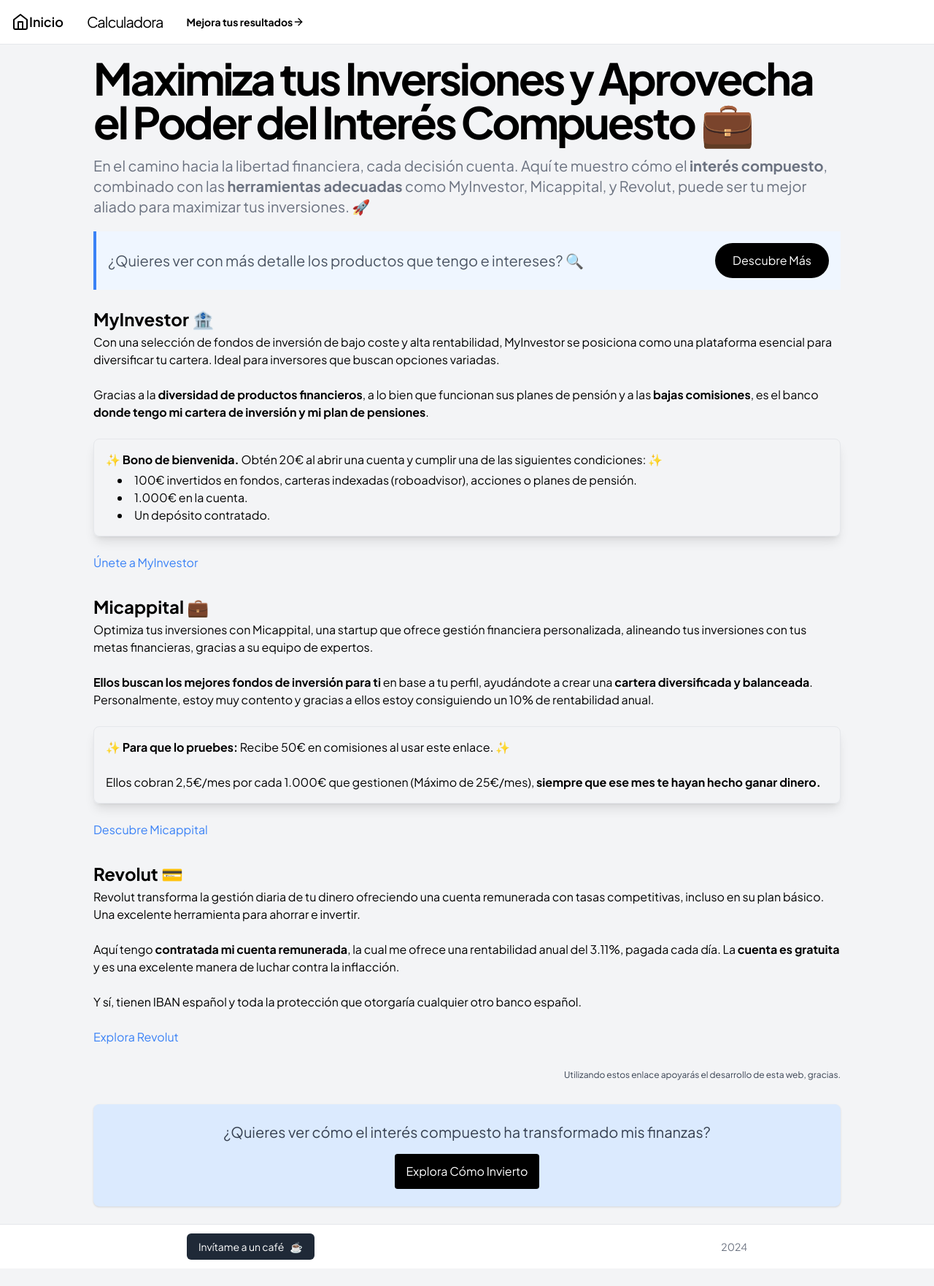
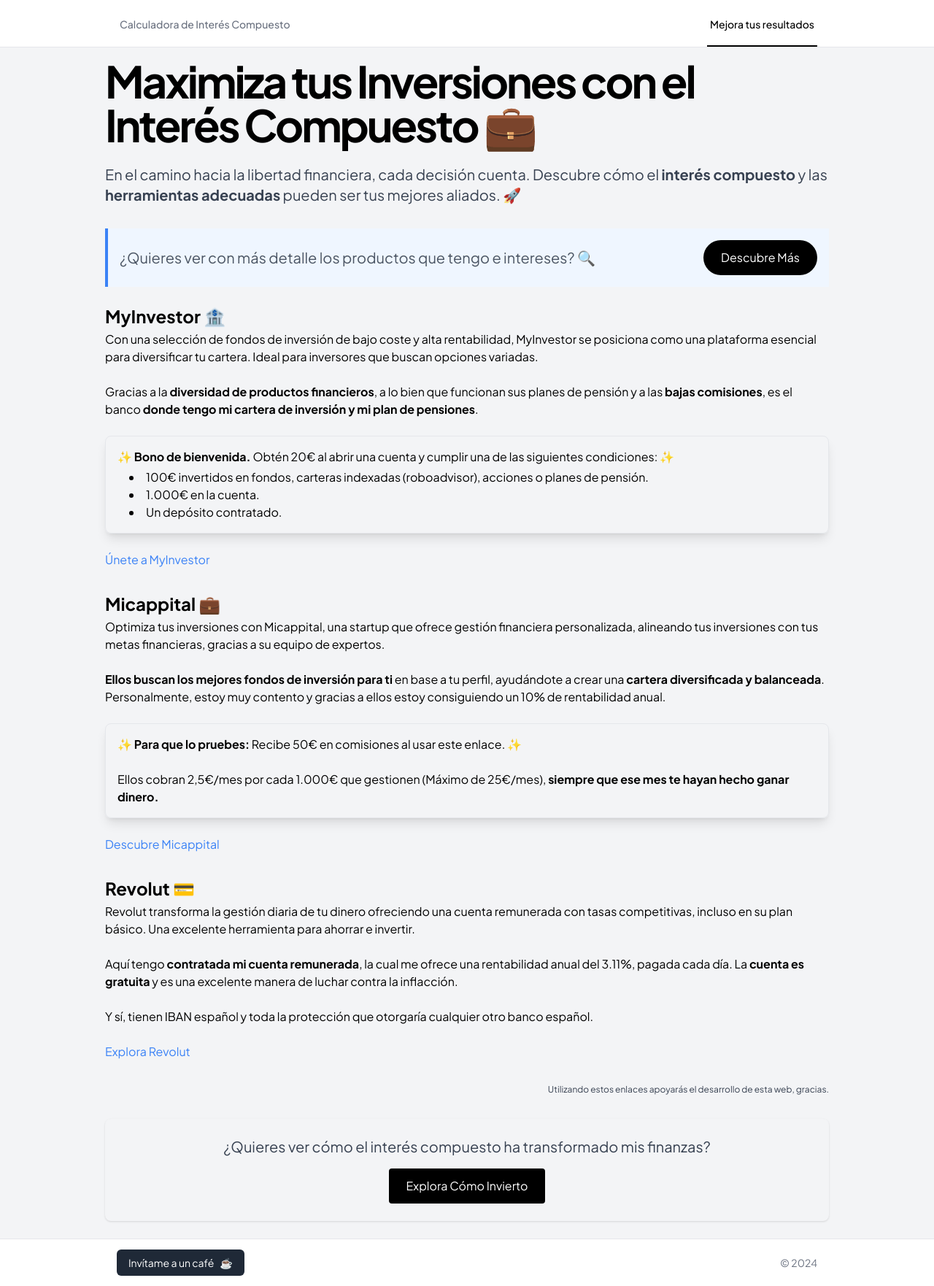
Before and after one commit to jlfernandezfernandez/compound-interest-calculator, a Next.js app: page /mejora-tus-resultados in a window 1280 px wide. Shown: the whole page at 73% size. Before the commit the page ends 1738 px from the top, so only its background shows below. Built offline with nearby package versions, Linux system fonts and the light colour scheme.

Commit message:
feature: delete home page

```diff
--- a/src/app/calculadora-interes-compuesto/page.tsx
+++ b/src/app/calculadora-interes-compuesto/page.tsx
@@ -1,6 +1,6 @@
+// app/calculadora-interes-compuesto/page.tsx
+
 import FinalSection from "@/components/FinalSection";
-import Footer from "@/components/Footer";
-import Header from "@/components/Header";
 import IntroductionSection from "@/components/IntroductionSection";
 import ProductButtons from "@/components/ProductButtons";
 import ProductList from "@/components/ProductList";
@@ -9,27 +9,24 @@ import { Metadata } from "next";
 
 export const metadata: Metadata = {
   title: "Calculadora de Interés Compuesto Avanzada - Maximiza tus Inversiones",
-    description: "Descubre la calculadora de interés compuesto más completa y elegante. Con opciones únicas para fondos de inversión, planes de pensión y cuentas remuneradas. Analiza tus inversiones de manera individual o conjunta y toma decisiones informadas para crecer tu patrimonio. Única en su clase, diseñada para inversores exigentes que buscan optimizar sus rendimientos financieros.",
+  description:
+    "Descubre la calculadora de interés compuesto más completa. Analiza fondos de inversión, planes de pensión y cuentas remuneradas. Optimiza tus rendimientos financieros con nuestra herramienta única.",
 };
 
 export default function CalculatorPage() {
   return (
-        <div className="flex flex-col min-h-screen">
-            <Header />
-            <div className="flex-grow">
-                <div className="flex flex-col p-3 font-body">
-                    <main className="flex flex-col items-center w-full overflow-auto">
+    <>
+      <main className="flex-grow">
+        <div className="flex flex-col p-3 font-body max-w-7xl mx-auto">
+          <div className="flex flex-col items-center w-full overflow-auto">
             <IntroductionSection />
             <ProductButtons />
             <ProductList />
             <ProductsResult />
-                    </main>
           </div>
         </div>
-            <div className="my-auto p-3">
+      </main>
       <FinalSection />
-            </div>
-            <Footer />
-        </div>
+    </>
   );
 }
--- a/src/app/layout.tsx
+++ b/src/app/layout.tsx
@@ -1,9 +1,13 @@
+// app/layout.tsx
+
 import type { Metadata, Viewport } from "next";
 import { Plus_Jakarta_Sans } from "next/font/google";
 import "./globals.css";
 import { Providers } from "@/store/Providers";
 import { SpeedInsights } from "@vercel/speed-insights/next";
 import { Analytics } from "@vercel/analytics/react";
+import Header from "@/components/Header";
+import Footer from "@/components/Footer";
 
 const plusJakartaSNS = Plus_Jakarta_Sans({ subsets: ["latin"] });
 
@@ -38,7 +42,11 @@ export default function RootLayout({
     <html lang="es">
       <body className={plusJakartaSNS.className}>
         <Providers>
-          {children}
+          <div className="flex flex-col min-h-screen">
+            <Header />
+            <main className="flex-grow">{children}</main>
+            <Footer />
+          </div>
           <SpeedInsights />
           <Analytics />
         </Providers>
--- a/src/app/mejora-tus-resultados/page.tsx
+++ b/src/app/mejora-tus-resultados/page.tsx
@@ -1,86 +1,162 @@
-import Footer from "@/components/Footer";
-import Header from "@/components/Header";
+// app/mejora-tus-resultados/page.tsx
+
 import { Metadata } from "next";
 import Link from "next/link";
 
 export const metadata: Metadata = {
-    title: "Maximiza tus Ganancias: Aprovecha el Interés Compuesto con MyInvestor, Micappital y Revolut",
-    description: "Eleva tu estrategia de inversión y maximiza tus rendimientos con el poder del interés compuesto. Descubre cómo MyInvestor, Micappital y Revolut pueden transformar tus finanzas.",
+  title: "Maximiza tus Ganancias: Aprovecha el Interés Compuesto",
+  description:
+    "Eleva tu estrategia de inversión y maximiza tus rendimientos con el poder del interés compuesto. Descubre cómo MyInvestor, Micappital y Revolut pueden transformar tus finanzas.",
 };
 
 export default function ImproveResultsPage() {
   return (
-        <div className="flex flex-col min-h-screen">
-            <Header />
-            <div className="flex flex-grow justify-center items-center p-4 mb-2">
-
-                <div className="max-w-5xl">
-                    <h1 className="text-2xl sm:text-3xl md:text-4xl lg:text-5xl xl:text-6xl font-bold tracking-tighter mb-4">Maximiza tus Inversiones y Aprovecha el Poder del Interés Compuesto 💼</h1>
-                    <p className="text-lg sm:text-xl text-gray-500 dark:text-gray-400 mb-5">En el camino hacia la libertad financiera, cada decisión cuenta. Aquí te muestro cómo el <strong>interés compuesto</strong>, combinado con las <strong>herramientas adecuadas</strong> como MyInvestor, Micappital, y Revolut, puede ser tu mejor aliado para maximizar tus inversiones. 🚀</p>
+    <main className="p-4 mb-2 max-w-5xl mx-auto">
+      <h1 className="text-3xl sm:text-4xl md:text-5xl lg:text-6xl font-bold tracking-tighter mb-6">
+        Maximiza tus Inversiones con el Interés Compuesto 💼
+      </h1>
+      <p className="text-lg sm:text-xl text-gray-700 mb-8">
+        En el camino hacia la libertad financiera, cada decisión cuenta.
+        Descubre cómo el <strong>interés compuesto</strong> y las{" "}
+        <strong>herramientas adecuadas</strong> pueden ser tus mejores aliados.
+        🚀
+      </p>
       <div className="p-4 mb-6 flex flex-col sm:flex-row justify-between items-center bg-blue-50 border-l-4 border-blue-500">
-                        <p className="text-lg sm:text-xl text-gray-600 dark:text-gray-400 mb-6 sm:mb-0">¿Quieres ver con más detalle los productos que tengo e intereses? 🔍</p>
-                        <Link href="/mejora-tus-resultados/como-invierto" className="inline-block bg-black hover:bg-gray-800 text-white py-3 px-6 rounded-full transition duration-300">
+        <p className="text-lg sm:text-xl text-gray-600 dark:text-gray-400 mb-6 sm:mb-0">
+          ¿Quieres ver con más detalle los productos que tengo e intereses? 🔍
+        </p>
+        <Link
+          href="/mejora-tus-resultados/como-invierto"
+          className="inline-block bg-black hover:bg-gray-800 text-white py-3 px-6 rounded-full transition duration-300"
+        >
           Descubre Más
         </Link>
       </div>
       <div className="space-y-8">
-
         <div>
           <h2 className="text-2xl font-bold mb-1">MyInvestor 🏦</h2>
-                            <p>Con una selección de fondos de inversión de bajo coste y alta rentabilidad, MyInvestor se posiciona como una plataforma esencial para diversificar tu cartera. Ideal para inversores que buscan opciones variadas.</p>
+          <p>
+            Con una selección de fondos de inversión de bajo coste y alta
+            rentabilidad, MyInvestor se posiciona como una plataforma esencial
+            para diversificar tu cartera. Ideal para inversores que buscan
+            opciones variadas.
+          </p>
           <br />
-                            <p>Gracias a la <strong>diversidad de productos financieros</strong>, a lo bien que funcionan sus planes de pensión y a las <strong>bajas comisiones</strong>, es el banco <strong>donde tengo mi cartera de inversión y mi plan de pensiones</strong>.</p>
+          <p>
+            Gracias a la <strong>diversidad de productos financieros</strong>, a
+            lo bien que funcionan sus planes de pensión y a las{" "}
+            <strong>bajas comisiones</strong>, es el banco{" "}
+            <strong>
+              donde tengo mi cartera de inversión y mi plan de pensiones
+            </strong>
+            .
+          </p>
           <br />
           <div className="p-4 border border-gray-200 rounded-lg shadow-lg">
-                                <p><strong>✨ Bono de bienvenida.</strong> Obtén 20€ al abrir una cuenta y cumplir una de las siguientes condiciones: ✨</p>
+            <p>
+              <strong>✨ Bono de bienvenida.</strong> Obtén 20€ al abrir una
+              cuenta y cumplir una de las siguientes condiciones: ✨
+            </p>
             <ul className="list-disc list-inside mt-1 ml-4">
-                                    <li>100€ invertidos en fondos, carteras indexadas (roboadvisor), acciones o planes de pensión.</li>
+              <li>
+                100€ invertidos en fondos, carteras indexadas (roboadvisor),
+                acciones o planes de pensión.
+              </li>
               <li>1.000€ en la cuenta.</li>
               <li>Un depósito contratado.</li>
             </ul>
-
           </div>
           <br />
-                            <a href="https://myinvestor.page.link/decXeBGbKbyMkiJEA" className="text-blue-500 hover:underline">Únete a MyInvestor</a>
+          <a
+            href="https://myinvestor.page.link/decXeBGbKbyMkiJEA"
+            className="text-blue-500 hover:underline"
+          >
+            Únete a MyInvestor
+          </a>
         </div>
 
         <div>
           <h2 className="text-2xl font-bold mb-1">Micappital 💼</h2>
-                            <p>Optimiza tus inversiones con Micappital, una startup que ofrece gestión financiera personalizada, alineando tus inversiones con tus metas financieras, gracias a su equipo de expertos.</p>
+          <p>
+            Optimiza tus inversiones con Micappital, una startup que ofrece
+            gestión financiera personalizada, alineando tus inversiones con tus
+            metas financieras, gracias a su equipo de expertos.
+          </p>
           <br />
-                            <p><strong>Ellos buscan los mejores fondos de inversión para ti</strong> en base a tu perfil, ayudándote a crear una <strong>cartera diversificada y balanceada</strong>. Personalmente, estoy muy contento y gracias a ellos estoy consiguiendo un 10% de rentabilidad anual.</p>
+          <p>
+            <strong>
+              Ellos buscan los mejores fondos de inversión para ti
+            </strong>{" "}
+            en base a tu perfil, ayudándote a crear una{" "}
+            <strong>cartera diversificada y balanceada</strong>. Personalmente,
+            estoy muy contento y gracias a ellos estoy consiguiendo un 10% de
+            rentabilidad anual.
+          </p>
           <br />
           <div className="p-4 border border-gray-200 rounded-lg shadow-lg">
-                                <p><strong>✨ Para que lo pruebes:</strong> Recibe 50€ en comisiones al usar este enlace. ✨</p>
+            <p>
+              <strong>✨ Para que lo pruebes:</strong> Recibe 50€ en comisiones
+              al usar este enlace. ✨
+            </p>
             <br />
-                                <p>Ellos cobran 2,5€/mes por cada 1.000€ que gestionen (Máximo de 25€/mes), <strong>siempre que ese mes te hayan hecho ganar dinero.</strong></p>
+            <p>
+              Ellos cobran 2,5€/mes por cada 1.000€ que gestionen (Máximo de
+              25€/mes),{" "}
+              <strong>siempre que ese mes te hayan hecho ganar dinero.</strong>
+            </p>
           </div>
           <br />
-                            <a href="https://www.micappital.com?referal=jordiluisgZ2kOJ" className="text-blue-500 hover:underline">Descubre Micappital</a>
+          <a
+            href="https://www.micappital.com?referal=jordiluisgZ2kOJ"
+            className="text-blue-500 hover:underline"
+          >
+            Descubre Micappital
+          </a>
         </div>
 
         <div>
           <h2 className="text-2xl font-bold mb-1">Revolut 💳</h2>
-                            <p>Revolut transforma la gestión diaria de tu dinero ofreciendo una cuenta remunerada con tasas competitivas, incluso en su plan básico. Una excelente herramienta para ahorrar e invertir.</p>
+          <p>
+            Revolut transforma la gestión diaria de tu dinero ofreciendo una
+            cuenta remunerada con tasas competitivas, incluso en su plan básico.
+            Una excelente herramienta para ahorrar e invertir.
+          </p>
           <br />
-                            <p>Aquí tengo <strong>contratada mi cuenta remunerada</strong>, la cual me ofrece una rentabilidad anual del 3.11%, pagada cada día. La <strong>cuenta es gratuita</strong> y es una excelente manera de luchar contra la inflacción.</p>
+          <p>
+            Aquí tengo <strong>contratada mi cuenta remunerada</strong>, la cual
+            me ofrece una rentabilidad anual del 3.11%, pagada cada día. La{" "}
+            <strong>cuenta es gratuita</strong> y es una excelente manera de
+            luchar contra la inflacción.
+          </p>
           <br />
-                            <p>Y sí, tienen IBAN español y toda la protección que otorgaría cualquier otro banco español.</p>
+          <p>
+            Y sí, tienen IBAN español y toda la protección que otorgaría
+            cualquier otro banco español.
+          </p>
           <br />
-                            <a href="https://revolut.com/referral/?referral-code=jordilftw5!FEB2-24-VR-ES" className="text-blue-500 hover:underline">Explora Revolut</a>
+          <a
+            href="https://revolut.com/referral/?referral-code=jordilftw5!FEB2-24-VR-ES"
+            className="text-blue-500 hover:underline"
+          >
+            Explora Revolut
+          </a>
         </div>
 
-                        <p className="text-right text-xs text-gray-700">Utilizando estos enlace apoyarás el desarrollo de esta web, gracias.</p>
+        <p className="text-right text-xs text-gray-700">
+          Utilizando estos enlaces apoyarás el desarrollo de esta web, gracias.
+        </p>
       </div>
-                    <div className="text-center p-6 mt-8 bg-blue-100 rounded-lg shadow">
-                        <p className="text-xl text-gray-700">¿Quieres ver cómo el interés compuesto ha transformado mis finanzas?</p>
-                        <Link href="/mejora-tus-resultados/como-invierto" className="inline-block bg-black hover:bg-gray-800 text-white py-3 px-4 mt-4 rounded transition duration-300">
+      <div className="text-center p-6 mt-8 bg-gray-100 rounded-lg shadow">
+        <p className="text-xl text-gray-700 mb-4">
+          ¿Quieres ver cómo el interés compuesto ha transformado mis finanzas?
+        </p>
+        <Link
+          href="/mejora-tus-resultados/como-invierto"
+          className="inline-block bg-black hover:bg-gray-800 text-white py-3 px-6 rounded transition duration-300"
+        >
           Explora Cómo Invierto
         </Link>
       </div>
-                </div>
-            </div>
-            <Footer />
-        </div>
+    </main>
   );
 }
--- a/src/components/Footer.tsx
+++ b/src/components/Footer.tsx
@@ -1,13 +1,19 @@
-import React from 'react';
+// components/Footer.tsx
+
+import React from "react";
 import BuyMeACoffeeButton from "./BuyMeACoffeButton";
 
 export default function Footer() {
-    return (
-        <footer className="border-t bg-white text-gray-500 py-3 px-4">
-        <nav className="flex items-center justify-between max-w-3xl mx-auto space-x-4 text-sm">
-          <BuyMeACoffeeButton/>
-          <span>2024</span>
-        </nav>
-      </footer>
-    )
+  return (
+    <footer className="border-t border-gray-200 bg-white">
+      <div className="max-w-5xl mx-auto px-4 sm:px-6 lg:px-8">
+        <div className="flex justify-between items-center h-16">
+          <BuyMeACoffeeButton />
+          <span className="text-sm text-gray-500">
+            © {new Date().getFullYear()}
+          </span>
+        </div>
+      </div>
+    </footer>
+  );
 }
--- a/src/components/Header.tsx
+++ b/src/components/Header.tsx
@@ -1,33 +1,44 @@
-'use client'
+"use client";
 
-import React from 'react';
-import Link from 'next/link';
-import { usePathname } from 'next/navigation';
-import HomeIcon from './HomeIcon';
-import ArrowRightIcon from './ArrowRightIcon';
+import React from "react";
+import Link from "next/link";
+import { usePathname } from "next/navigation";
 
 export default function Header() {
   const pathname = usePathname();
 
   const isActive = (path: string) => {
-        return pathname === path ? 'font-bold' : '';
+    return pathname === path
+      ? "border-black text-black"
+      : "border-transparent text-gray-500 hover:text-black";
   };
 
   return (
-        <header className="border-b p-4 bg-white">
-            <div className="flex items-center space-x-8">
-                <Link href="/" className='flex items-center text-lg font-semibold'>
-                    <HomeIcon className="h-6 w-6" />
-                    Inicio
-                </Link>
-                <Link href="/calculadora-interes-compuesto" className={`flex items-center ml-auto text-xl tracking-tighter ${isActive('/calculadora-interes-compuesto')}`}>
-                    Calculadora
-                </Link>
-                <Link href="/mejora-tus-resultados" className="flex items-center ml-auto text-sm">
-                    <span className={`${isActive('/mejora-tus-resultados')}`}>Mejora tus resultados</span>
-                    <ArrowRightIcon className="h-4 w-4" />
+    <header className="bg-white border-b border-gray-200">
+      <nav className="max-w-5xl mx-auto px-4 sm:px-6 lg:px-8">
+        <div className="flex justify-between h-16">
+          <div className="flex">
+            <Link
+              href="/calculadora-interes-compuesto"
+              className={`inline-flex items-center px-1 pt-1 border-b-2 text-sm font-medium transition-colors duration-200 ${isActive(
+                "/calculadora-interes-compuesto"
+              )}`}
+            >
+              Calculadora de Interés Compuesto
             </Link>
           </div>
+          <div className="flex">
+            <Link
+              href="/mejora-tus-resultados"
+              className={`inline-flex items-center px-1 pt-1 border-b-2 text-sm font-medium transition-colors duration-200 ${isActive(
+                "/mejora-tus-resultados"
+              )}`}
+            >
+              Mejora tus resultados
+            </Link>
+          </div>
+        </div>
+      </nav>
     </header>
   );
 }
```
Also changed, not shown: next.config.mjs (+11 -2 lines), src/app/mejora-tus-resultados/como-invierto/page.tsx (+120 -40 lines), src/app/page.tsx (deleted, +0 -35 lines). Lines whose indentation alone changed are shown as unchanged.
